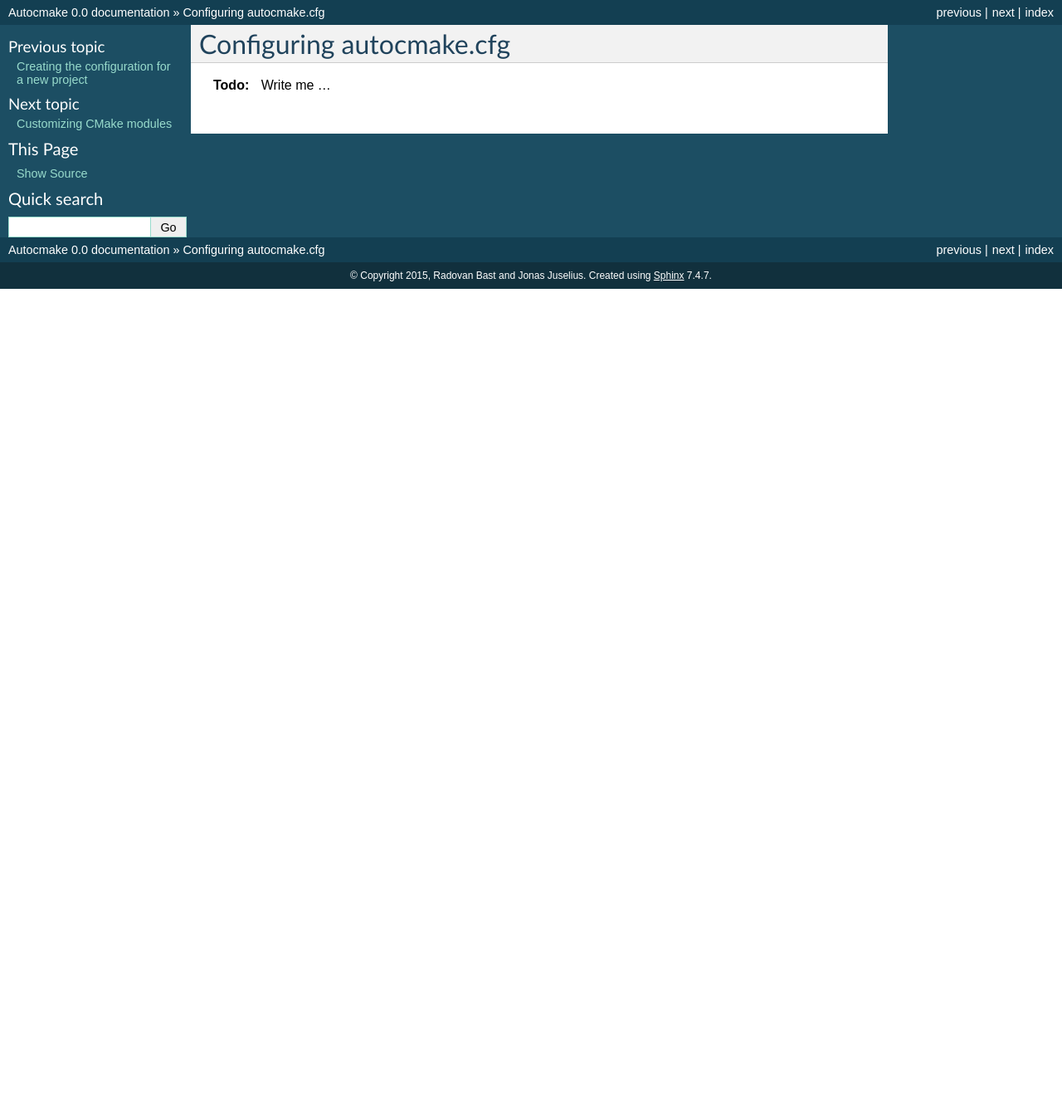
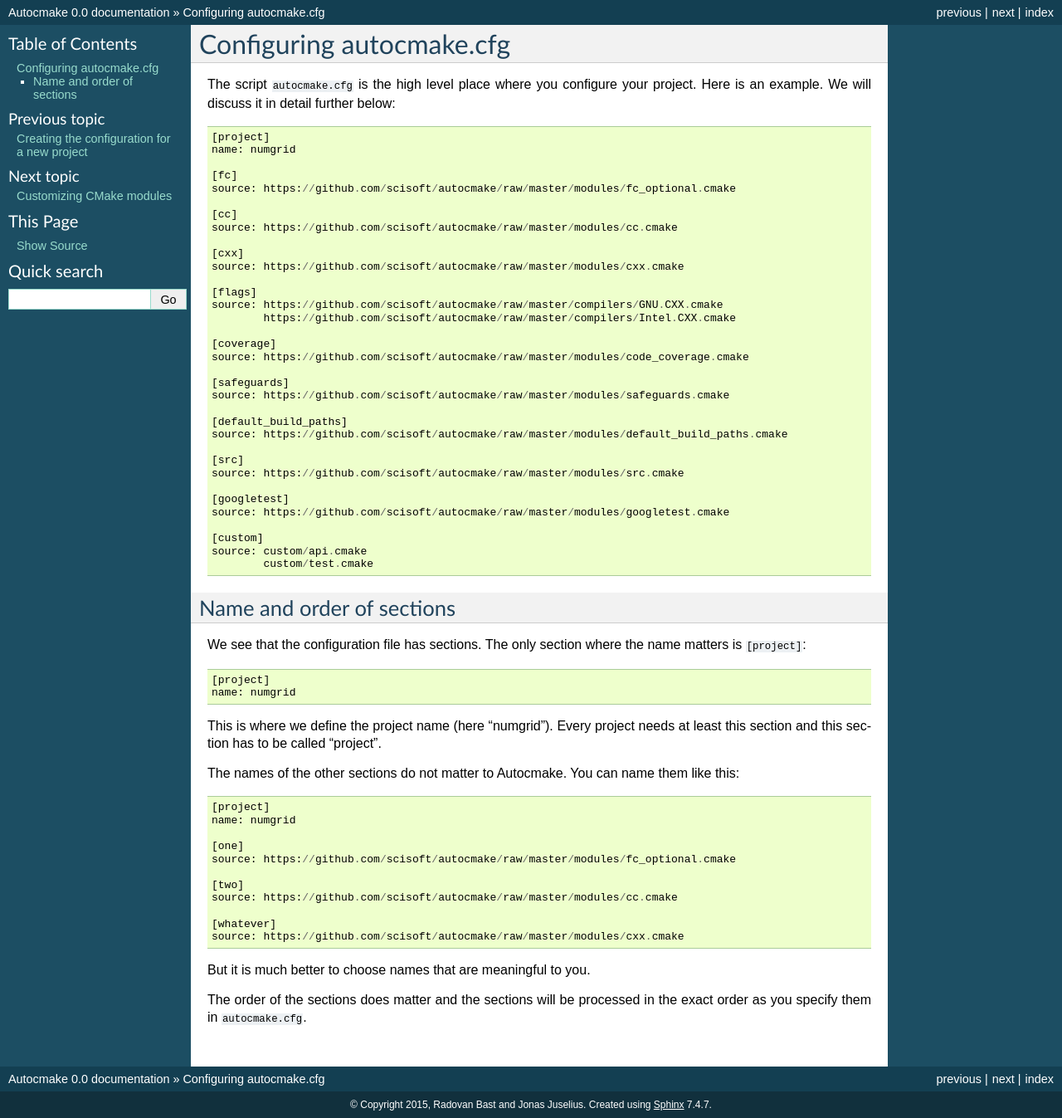
Before and after one commit to dev-cafe/autocmake, a Sphinx documentation site: the page built from doc/developers/configuration.rst, in a window 1280 px wide. Shown: the whole page at 83% size. Built offline with Sphinx 7.4.7, drawn with Linux system fonts in a browser that asks for light colours; before the commit the page ends 900 px from its top, so only the background shows below that.

Commit message:
start documenting autocmake.cfg

```diff
--- a/doc/developers/configuration.rst
+++ b/doc/developers/configuration.rst
@@ -4,6 +4,73 @@
 Configuring autocmake.cfg
 =========================
 
-.. todo::
+The script ``autocmake.cfg`` is the high level place where you configure
+your project. Here is an example. We will discuss it in detail further
+below::
 
-   Write me ...
+  [project]
+  name: numgrid
+
+  [fc]
+  source: https://github.com/scisoft/autocmake/raw/master/modules/fc_optional.cmake
+
+  [cc]
+  source: https://github.com/scisoft/autocmake/raw/master/modules/cc.cmake
+
+  [cxx]
+  source: https://github.com/scisoft/autocmake/raw/master/modules/cxx.cmake
+
+  [flags]
+  source: https://github.com/scisoft/autocmake/raw/master/compilers/GNU.CXX.cmake
+          https://github.com/scisoft/autocmake/raw/master/compilers/Intel.CXX.cmake
+
+  [coverage]
+  source: https://github.com/scisoft/autocmake/raw/master/modules/code_coverage.cmake
+
+  [safeguards]
+  source: https://github.com/scisoft/autocmake/raw/master/modules/safeguards.cmake
+
+  [default_build_paths]
+  source: https://github.com/scisoft/autocmake/raw/master/modules/default_build_paths.cmake
+
+  [src]
+  source: https://github.com/scisoft/autocmake/raw/master/modules/src.cmake
+
+  [googletest]
+  source: https://github.com/scisoft/autocmake/raw/master/modules/googletest.cmake
+
+  [custom]
+  source: custom/api.cmake
+          custom/test.cmake
+
+
+Name and order of sections
+--------------------------
+
+We see that the configuration file has sections.
+The only section where the name matters is ``[project]``::
+
+  [project]
+  name: numgrid
+
+This is where we define the project name (here "numgrid"). Every project needs
+at least this section and this section has to be called "project".
+
+The names of the other sections do not matter to Autocmake. You can name them like this::
+
+  [project]
+  name: numgrid
+
+  [one]
+  source: https://github.com/scisoft/autocmake/raw/master/modules/fc_optional.cmake
+
+  [two]
+  source: https://github.com/scisoft/autocmake/raw/master/modules/cc.cmake
+
+  [whatever]
+  source: https://github.com/scisoft/autocmake/raw/master/modules/cxx.cmake
+
+But it is much better to choose names that are meaningful to you.
+
+The order of the sections does matter and the sections will be processed in the
+exact order as you specify them in ``autocmake.cfg``.
```
